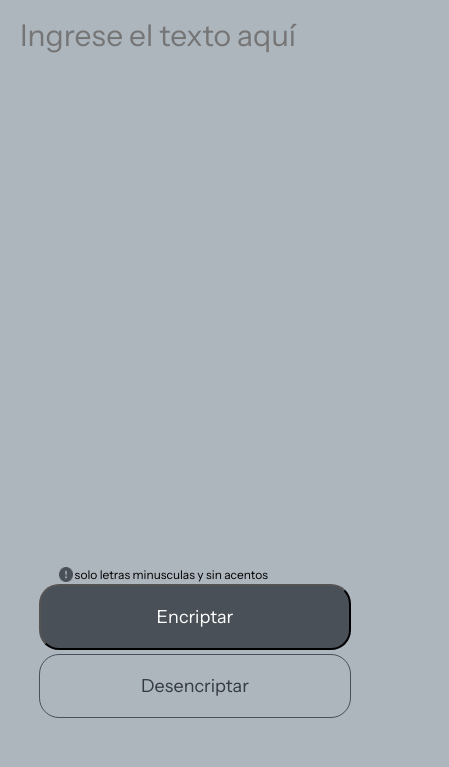
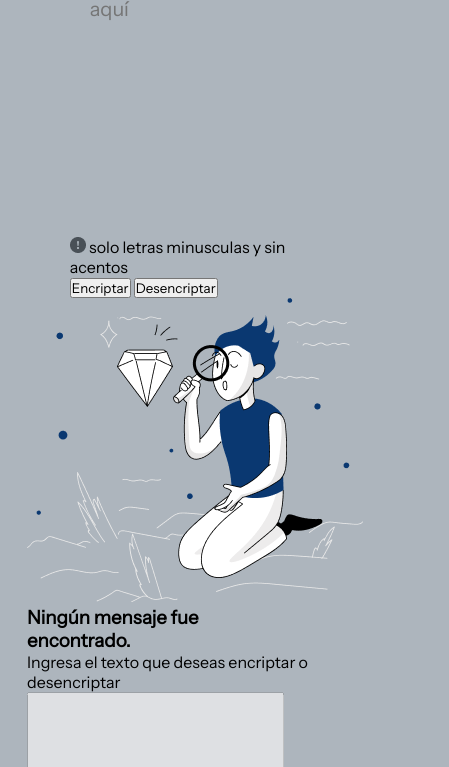
Before and after one commit to CristianLopez3/challenger-encriptador, a plain HTML site: page index.html in a window 390 px wide. Shown: the part 117-884 px from the top of the page, 449 px wide, since content can reach past the window. Drawn offline with Linux system fonts and the light colour scheme.

Commit message:
text area

```diff
--- a/css/style.css
+++ b/css/style.css
@@ -17,17 +17,11 @@
 
 body{
     background: var(--gray-200);
+    overflow-x: hidden;
 }
 
+
 /* ------------- estilos del header o logo ---------------- */
-
-main{
-    display: block;
-    margin: 0 auto;
-    max-width: 1440px;
-    height: auto;
-}
-
 header{
     width: 60%;
 }
@@ -37,287 +31,44 @@ header > img{
     padding: 10px 0 0 100px;
 }
 
-/* ----- estilos del textarea que recibe los valores ----------- */
-
-
+main{
+    display: flex;
+    justify-content: center ;
+}
 
 .container{
+    max-width: 1220px;
+    width: 100%;
     display: flex;
+    justify-content: center;
+    align-items: center;
+    flex-wrap: wrap;
+    padding: 1rem;
 }
 
-.form{
+form{
     width: 70%;
 }
 
-
-.defect textarea{
-    display: block;
+form textarea{
+    width: 70%;
+    border-color: none;
+    resize: none;
+    padding: 20px 20px;
+    background: transparent;
+    font-size: 20px;
     border: none;
-    resize: none;
-    width: 70%;
-    font-size: 30px;
-    background: transparent;
-    display: block;
-    margin: 50px 0 0 50px;
+    transition: all .5s ease;
 }
 
-textarea:focus{
+form textarea:focus{
     outline: none;
-}
-
-/* estilos para la barra lateral o muñeco */
-
-.aside{
-    display: flex;
-    justify-content: center;
-    background: var(--gray-100);
-    padding: 15px;
-    text-align: center;
-    width: 400px;
-    /* padding-top: 140px; */
-    margin-bottom: 30px;
-    border-radius: 40px;
-}
-
-
-.defect{
-    /* width: 65%; */
-    padding-top: 20px;
-}
-
-.aside .defect img{
-    margin-top: 150px;
-    width: 290px;
-    margin-bottom: 30px;
-}
-
-.aside .defect h3{
-    font-size: 25px;
-}
-
-.aside .defect p{
-    margin: 20px 0 140px;
-    font-size: 14px;
-}
-
-/* -------------- estilos de los botones encriptar y desencriptar --------------- */
-#alert{
-    margin-left: 15%;
-    display:flex;
-    justify-content: flex-start;
-    width: 100%;
-    margin-top: 180px;
-    font-size: 12px;
-}
-
-#alert img{
-    float: left;
-    width: 14px;
-    height: 15px;
-    margin-right: 2px;
-}
-
-.buttons{
-    display:flex;
-    justify-content: center;
-    width: 100%;
-}
-
-.buttons input{
-    width: 35%;
-    padding: 20px;
-    margin: 2px 5px;
-    border-radius: 20px;
-    font-size: 18px;
-    font-weight: 500;
-    transition: .5s;
-}
-
-input:hover{
-    transform: scale(.9);
-}
-
-.buttons #encrypt{
-    background-color: var(--gray-400);
-    color: #fff;
-}
-.buttons #decrypt{
-    background-color: var(--gray-200);
-    color: var(--gray-dark);
-    border: 1px solid var(--gray-400);
-}
-.buttons #encrypt:active{
-    background-color: #000;
-    color: var(--gray-100);
-}
-
-.buttons #decrypt:active{
-    background-color: #000;
-    color: var(--gray-100);
-}
-
-/* ------------- estilos para la seccion que muestra el resultado de la encriptación ------------------- */
-
-#salida{
-    font-size: 18px;
-    padding-bottom: 283px;
-}
-
-#hidden{
-    color: #000;
-}
-
-#copy{
-    width: 100%;
-    padding: 20px;
-    margin: 2px 5px;
-    border-radius: 20px;
-    font-size: 18px;
-    font-weight: 500;
-    transition: .5s;
-    background-color: var(--gray-200);
-    color: var(--gray-dark);
-    border: 1px solid var(--gray-400);
-}
-
-#copy:active{
-    background-color: #000;
-    color: var(--gray-100);
-}
-
-/* ------ estilos del pie de pagina ------------ */
-
-
-footer{
-    margin-top: 20px;
-    display: flex;
-    justify-content: center;
-    font-size: 14px;
-    background-color: var(--gray-500);
-    padding: 10px 0;
-}
-
-
-
-.hidden{
-    display: none;
-}
-
-
-/*  ------------------ TABLET DESIGN ---------------------------- */
-@media screen and (max-width: 768px){
-    header img{
-        padding: 20px 0 20px 45px;
-    }
-    .container{
-        display: flex;
-        flex-direction: column;
-        justify-content: center;
-        align-items: center;
-    }
-
-    .defect {
-        /* width: 65%; */
-        padding-top: 20px;
-        padding-bottom: 50px;
-        width: 100%;
-    }
-
-    .aside{
-        width: 80%;
-        padding: 0;
-    }
-
-    .aside .defect img{
-        display: none;
-    }
-
-
-    .aside .defect p {
-        margin: 17px 0 0px;
-        font-size: 18px;
-    }
-
-    #salida {
-        font-size: 18px;
-        padding-bottom: 0px;
-    }
-    .defect textarea {
-        width: 80%;
-        font-size: 30px;
-        margin: 0px 0 0 59px;
-    }
-
-    #copy {
-        width: 81%;
-    }
+    border-color: transparent;
+    border: none;
+    /* box-shadow: 0 0 10px 2px #495057; */
 
 }
 
-@media screen and (max-width: 398px){
-    header img{
-        padding: 10px 0 60px 15px;
-    }
-    .container{
-        display: flex;
-        flex-direction: column;
-        justify-content: center;
-        align-items: center;
-    }
-
-    .defect {
-        /* width: 65%; */
-        padding-top: 20px;
-        padding-bottom: 50px;
-        width: 100%;
-    }
-
-    .buttons{
-        flex-direction: column;
-        align-items: center;
-    }
-
-    .aside{
-        width: 80%;
-        padding: 0;
-    }
-
-    .aside .defect img{
-        display: none;
-    }
-
-
-    .aside .defect p {
-        margin: 17px 0 0px;
-        font-size: 14px;
-    }
-
-    #salida {
-        font-size: 14px;
-        padding-bottom: 0px;
-        height: 150px;
-    }
-    .defect textarea {
-        width: 78%;
-        font-size: 30px;
-        margin: 0px 0 0 20px;
-    }
-
-    .buttons input {
-        width: 80%;
-        padding: 20px;
-        margin: 2px 5px;
-        border-radius: 20px;
-        font-size: 18px;
-        font-weight: 500;
-        transition: .5s;
-    }
-    #copy {
-        width: 81%;
-    }
-
-    footer{
-        text-align: center;
-    }
-
+::placeholder{
+    font-size: inherit;
 }
--- a/index.html
+++ b/index.html
@@ -17,7 +17,7 @@
         <section class="container">
 
             <!-- textarea que recibe el texto -->
-            <form class="defect form" action="#">
+            <form  action="#">
 
                 <textarea name="textarea" id="textarea" cols="30" rows="10" placeholder="Ingrese el texto aquí"></textarea>
                 <p id="alert"> <img src="img/exlamacion.png" alt="!"> solo letras minusculas y sin acentos</p>
@@ -49,7 +49,7 @@
 
     </main>
 
-    <footer>
+    <footer class="container">
         <p>&copy; derechos de autor para Cristian Camilo Lopez || Alura+ORACLE</p>
     </footer>
 
```
